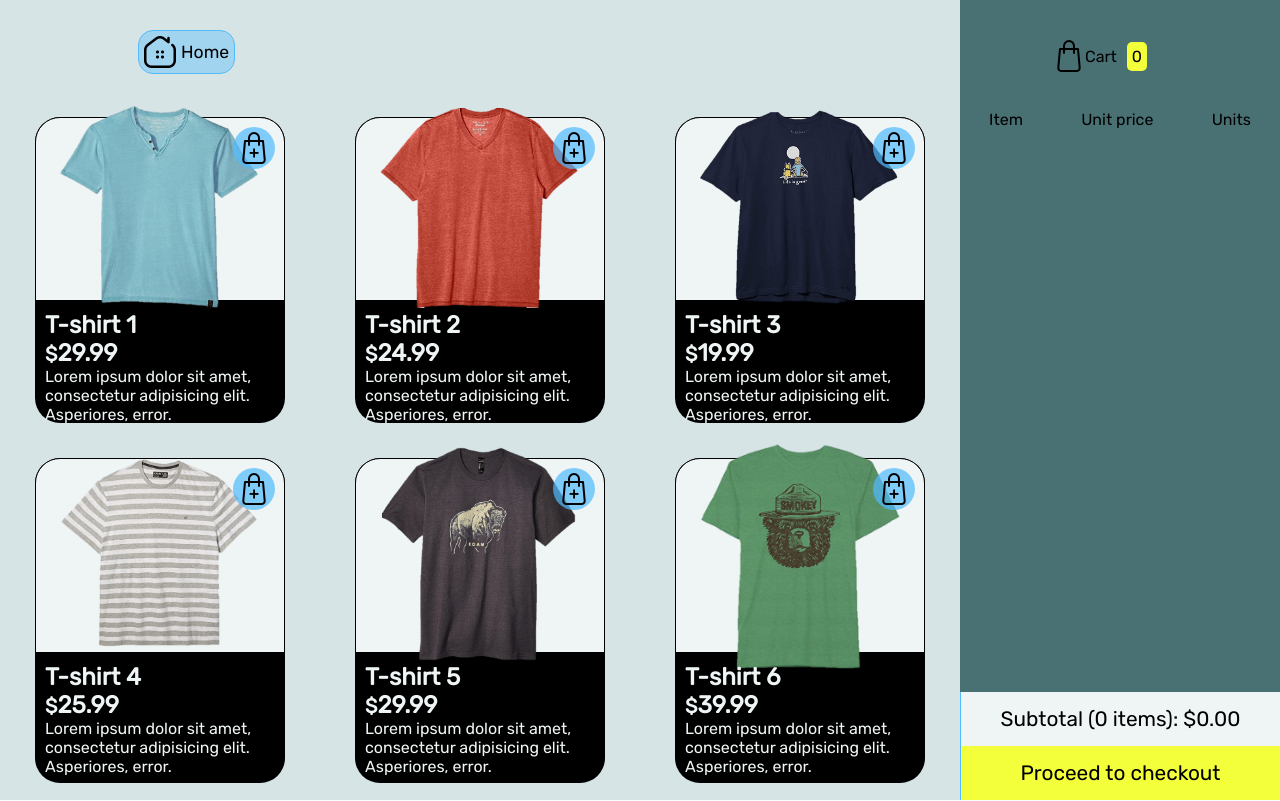
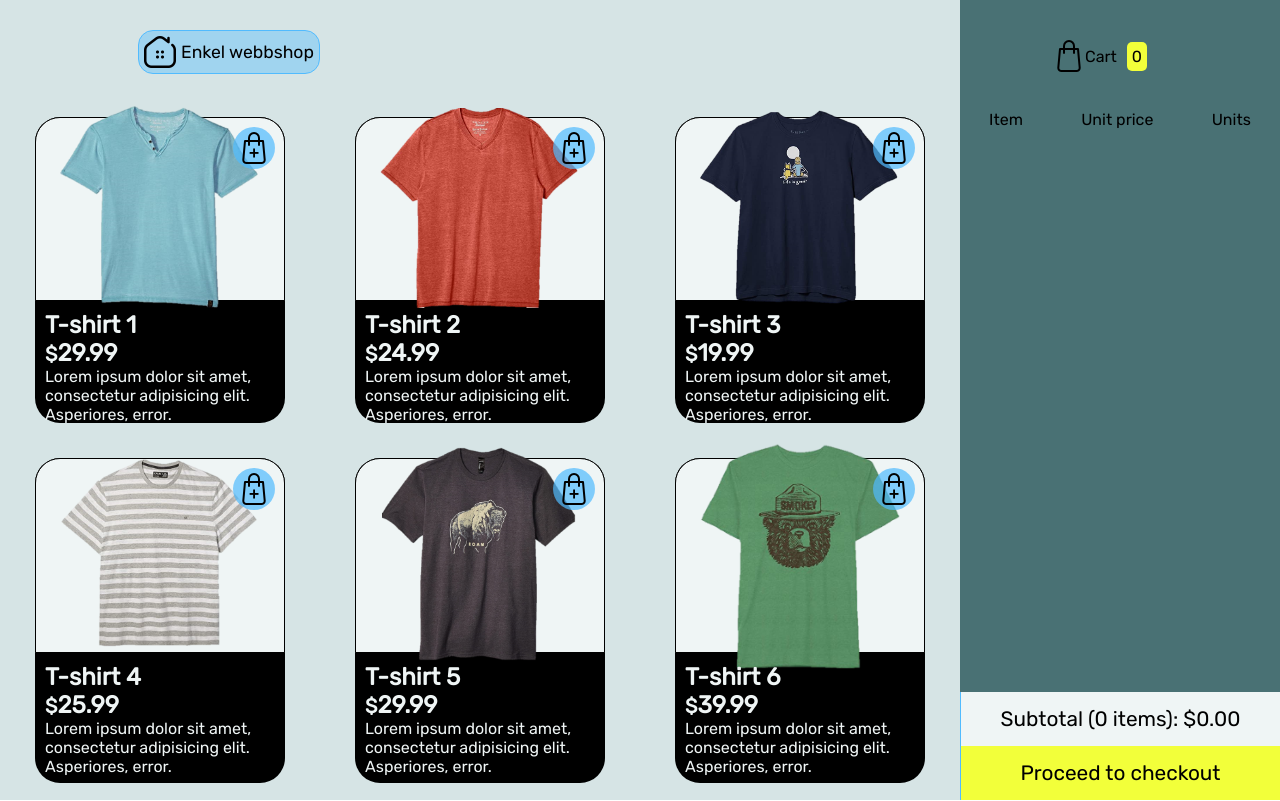
Before and after one commit to tommyBjorkman/komplettering, a website: page index.html in a window 1280 px wide. Drawn offline with nearby package versions, Linux system fonts and the light colour scheme.

Commit message:
edited text

```diff
--- a/index.html
+++ b/index.html
@@ -22,7 +22,7 @@
                 <ul>
                     <li class="btn home">
                         <a href="./">
-                            <img src="./icons/home.png" alt="home"> Home
+                            <img src="./icons/home.png" alt="home"> Enkel webbshop
                         </a>
                     </li>
                 </ul>
```
